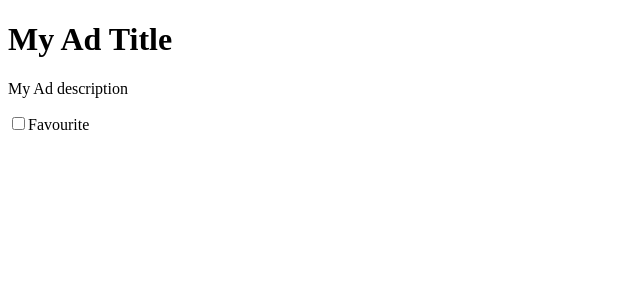
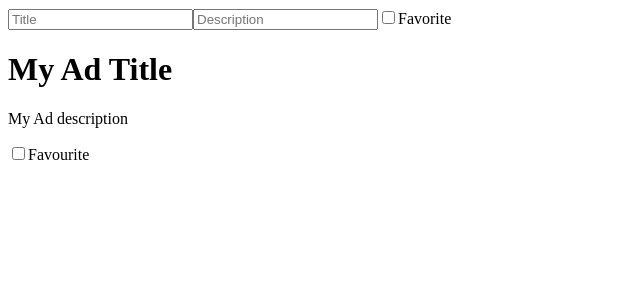
Before and after one commit to caldito/idealista-react-workshop, a React app: page / in a window 1280 px wide. Shown: the top 300 px of the page, without its empty margins (0-640 px from the left). Built offline with nearby package versions, Linux system fonts and the light colour scheme; the HTML template or start-up script is replaced by a standard one.

Commit message:
Add form component and handle changes

```diff
--- a/src/App.jsx
+++ b/src/App.jsx
@@ -1,6 +1,10 @@
 import React from 'react';
+import Form from './components/Form'
 import Ad from './components/Ad'
 
 export default () => {
-    return <Ad title="My Ad Title" description = 'My Ad description'/>
+    return ([
+        <Form/>,
+        <Ad title="My Ad Title" description = 'My Ad description'/>
+    ])
 };
--- a/src/components/Ad.jsx
+++ b/src/components/Ad.jsx
@@ -1,12 +1,14 @@
-import React from 'react';
+import React, { useState } from 'react';
 
-const Ad = ({ title = 'defaultTitle', description = 'defaultDesc'} = {}) => {
+const Ad = ({ title = 'defaultTitle', description = 'defaultDesc', isFav = false} = {}) => {
+    const [isFavorite, setIsFavorite] =  useState(isFav)
+    const onFavorite = () => setIsFavorite(!isFavorite)
     return(
         <div>
             <h1>{title}</h1>
             <p>{description}</p>
             <label>
-                <input type="checkbox"/>
+                <input onChange={onFavorite} type="checkbox" checked={isFavorite}/>
                 Favourite
             </label>
         </div>
--- /dev/null
+++ b/src/components/Form.jsx
@@ -0,0 +1,23 @@
+import React, { useState } from 'react';
+
+const Form = ({ inputTitle = '', inputDescription = '', isFav = false } = {}) => {
+    const [title, setTitle] = useState(inputTitle);
+    const [description, setDescription] = useState(inputDescription);
+    const [isFavorite, setFavorite] = useState(isFav);
+
+    const onFavorite = () => setFavorite(!isFavorite);
+    const onTitleChange = (event) => setTitle(event.target.value);
+    const onDescriptionChange = (event) => setDescription(event.target.value);
+
+    return (
+        <div>
+            <input type="text" onChange={onTitleChange} placeholder='Title' value={title} />
+            <input type="text" onChange={onDescriptionChange} placeholder='Description' value={description} />
+            <label>
+                <input type="checkbox" onChange={onFavorite} checked={isFavorite} />
+                <span>Favorite</span>
+            </label>
+        </div>
+    );
+};
+export default Form;
```
